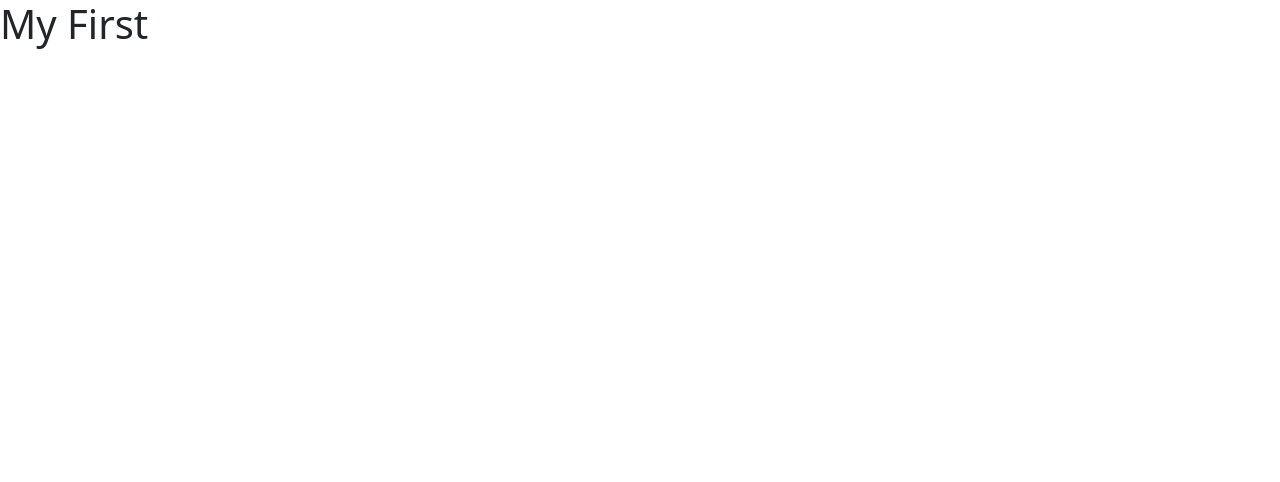
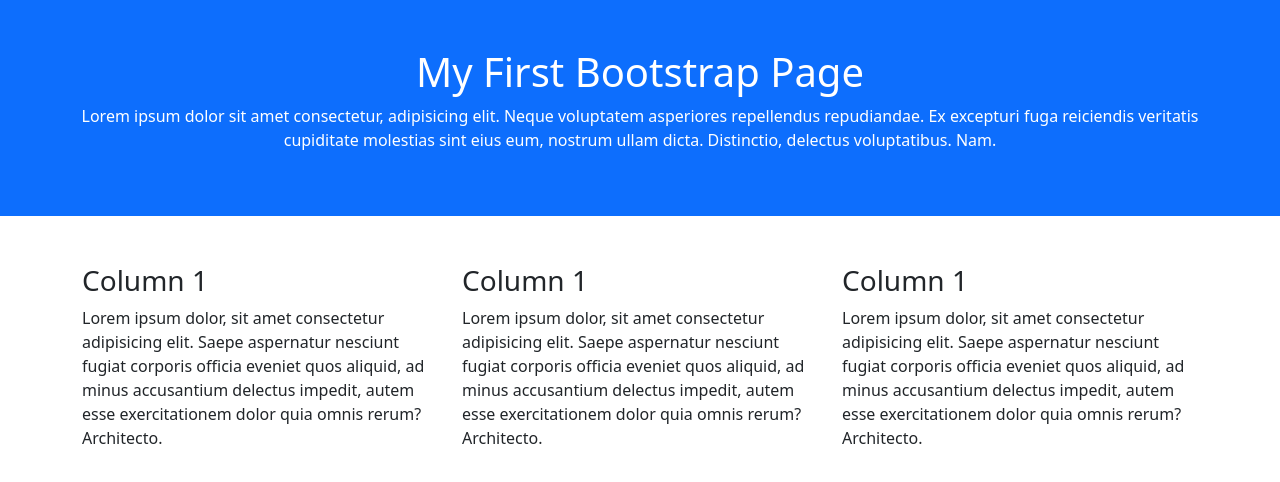
Before and after one commit to ProgrammerSohan/Bootstrap5_Covering, a plain HTML site: page index.html in a window 1280 px wide. Drawn offline with nearby package versions, Linux system fonts and the light colour scheme.

Commit message:
1_bs5-example

```diff
--- a/index.html
+++ b/index.html
@@ -8,8 +8,31 @@
   <script src="https://cdn.jsdelivr.net/npm/bootstrap@5.3.1/dist/js/bootstrap.bundle.min.js"></script>
 </head>
 <body>
-    <div class="">
-        <h1>My First</h1>
+    <div class="container-fluid bg-primary p-5 text-white text-center">
+        <h1>My First Bootstrap Page</h1>
+        <p>Lorem ipsum dolor sit amet consectetur, adipisicing elit. Neque voluptatem asperiores repellendus repudiandae. Ex excepturi fuga reiciendis veritatis cupiditate molestias sint eius eum, nostrum ullam dicta. Distinctio, delectus voluptatibus. Nam.</p>
+    </div>
+
+    <div class="container mt-5">
+        <div class="row">
+            <div class="col-sm-4">
+                <h3>Column 1</h3>
+                <p>Lorem ipsum dolor, sit amet consectetur adipisicing elit. Saepe aspernatur nesciunt fugiat corporis officia eveniet quos aliquid, ad minus accusantium delectus impedit, autem esse exercitationem dolor quia omnis rerum? Architecto.</p>
+
+            </div>
+            <div class="col-sm-4">
+                <h3>Column 1</h3>
+                <p>Lorem ipsum dolor, sit amet consectetur adipisicing elit. Saepe aspernatur nesciunt fugiat corporis officia eveniet quos aliquid, ad minus accusantium delectus impedit, autem esse exercitationem dolor quia omnis rerum? Architecto.</p>
+
+            </div>
+            <div class="col-sm-4">
+                <h3>Column 1</h3>
+                <p>Lorem ipsum dolor, sit amet consectetur adipisicing elit. Saepe aspernatur nesciunt fugiat corporis officia eveniet quos aliquid, ad minus accusantium delectus impedit, autem esse exercitationem dolor quia omnis rerum? Architecto.</p>
+
+            </div>
+
+        </div>
+
     </div>
 
 </body>
```
